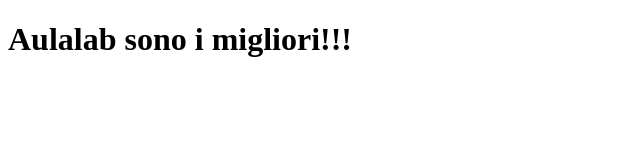
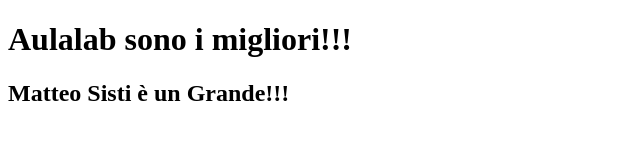
Before and after one commit to AndreaSdr70/progettogit, a plain HTML site: page index.html in a window 1280 px wide. Shown: the whole page, without its empty margins (0-640 px from the left). Drawn offline with Linux system fonts and the light colour scheme.

Commit message:
aggiunto h2

```diff
--- a/index.html
+++ b/index.html
@@ -6,6 +6,8 @@
     <title>Test per Git Hub</title>
 </head>
 <h1>Aulalab sono i migliori!!!</h1>
+
+<h2>Matteo Sisti è un Grande!!!</h2>
 <body>
 
 </body>
```
